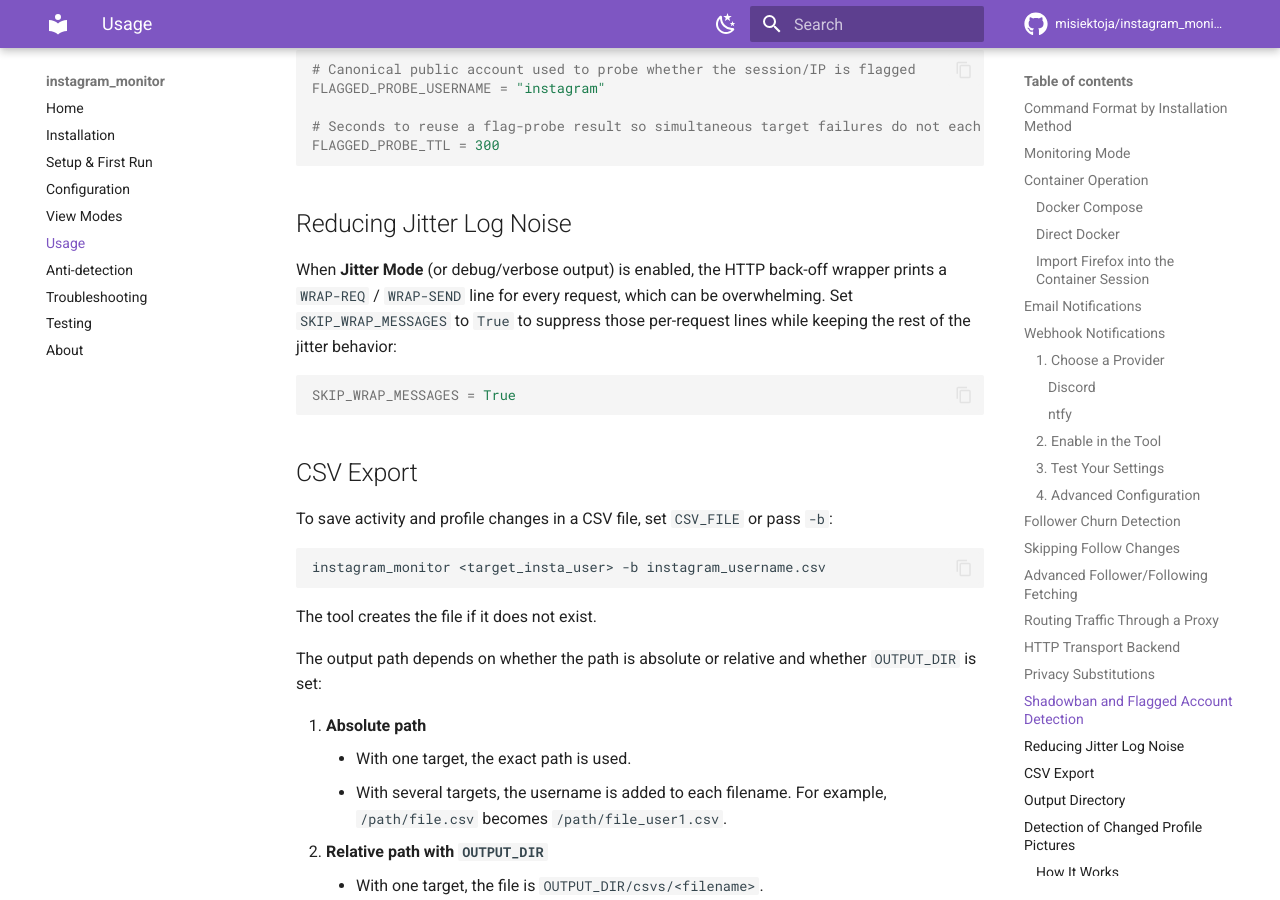
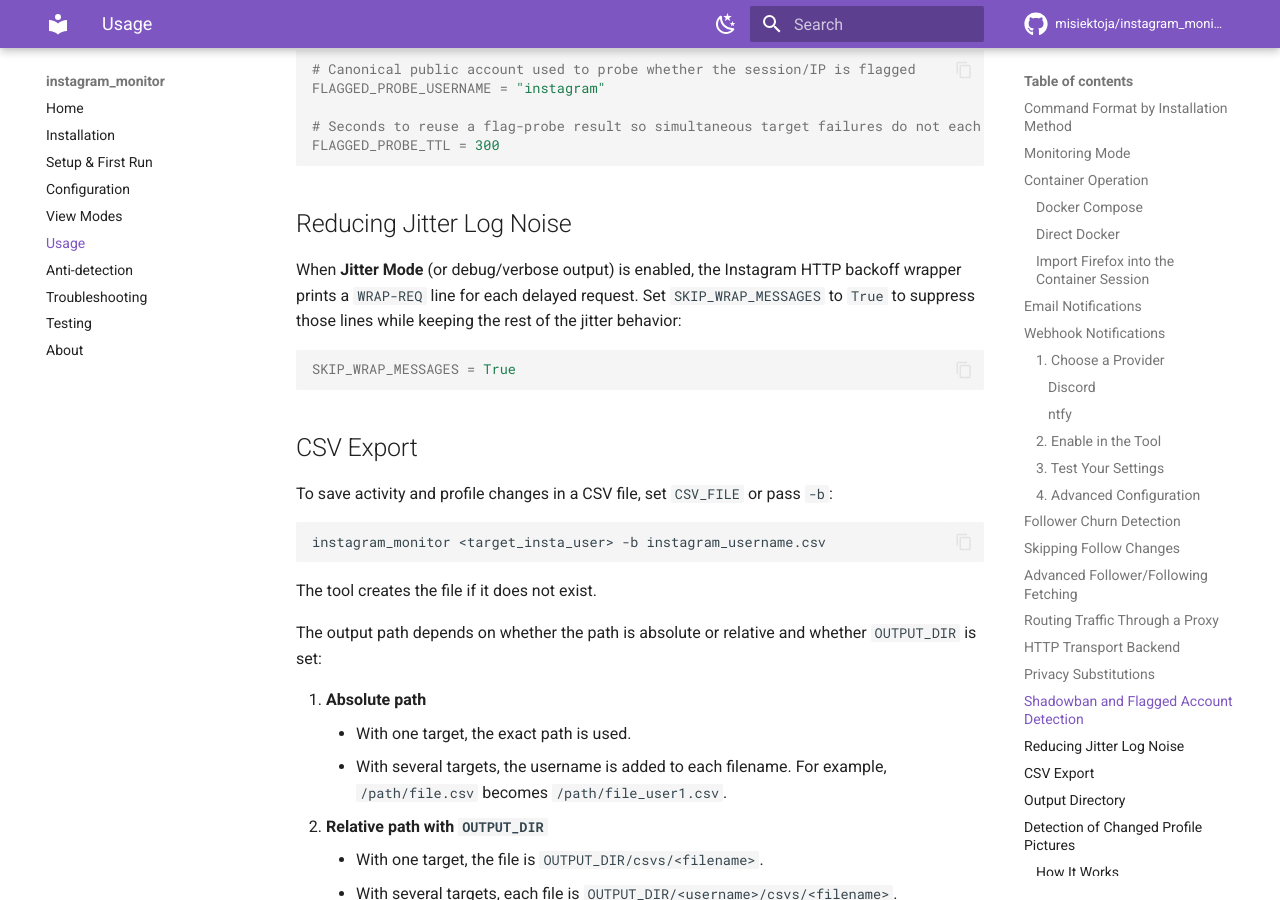
Before and after one commit to misiektoja/instagram_monitor, an MkDocs documentation site: the page built from docs/usage.md, in a window 1280 px wide and 900 px high, scrolled down 16856 px. Built offline with MkDocs 1.6.1 and Material for MkDocs 9.7.7, drawn with Linux system fonts in a browser that asks for light colours; comment, search, counter and statistics services are not loaded; some of the changed text lies outside the part shown.

````diff
--- a/docs/usage.md
+++ b/docs/usage.md
@@ -604,7 +604,7 @@
 <a id="reducing-jitter-log-noise"></a>
 ## Reducing Jitter Log Noise
 
-When **Jitter Mode** (or debug/verbose output) is enabled, the HTTP back-off wrapper prints a `WRAP-REQ` / `WRAP-SEND` line for every request, which can be overwhelming. Set `SKIP_WRAP_MESSAGES` to `True` to suppress those per-request lines while keeping the rest of the jitter behavior:
+When **Jitter Mode** (or debug/verbose output) is enabled, the Instagram HTTP backoff wrapper prints a `WRAP-REQ` line for each delayed request. Set `SKIP_WRAP_MESSAGES` to `True` to suppress those lines while keeping the rest of the jitter behavior:
 
 ```ini
 SKIP_WRAP_MESSAGES = True
````
Also changed, not shown: other parts of docs/usage.md (+2 -0 lines).
